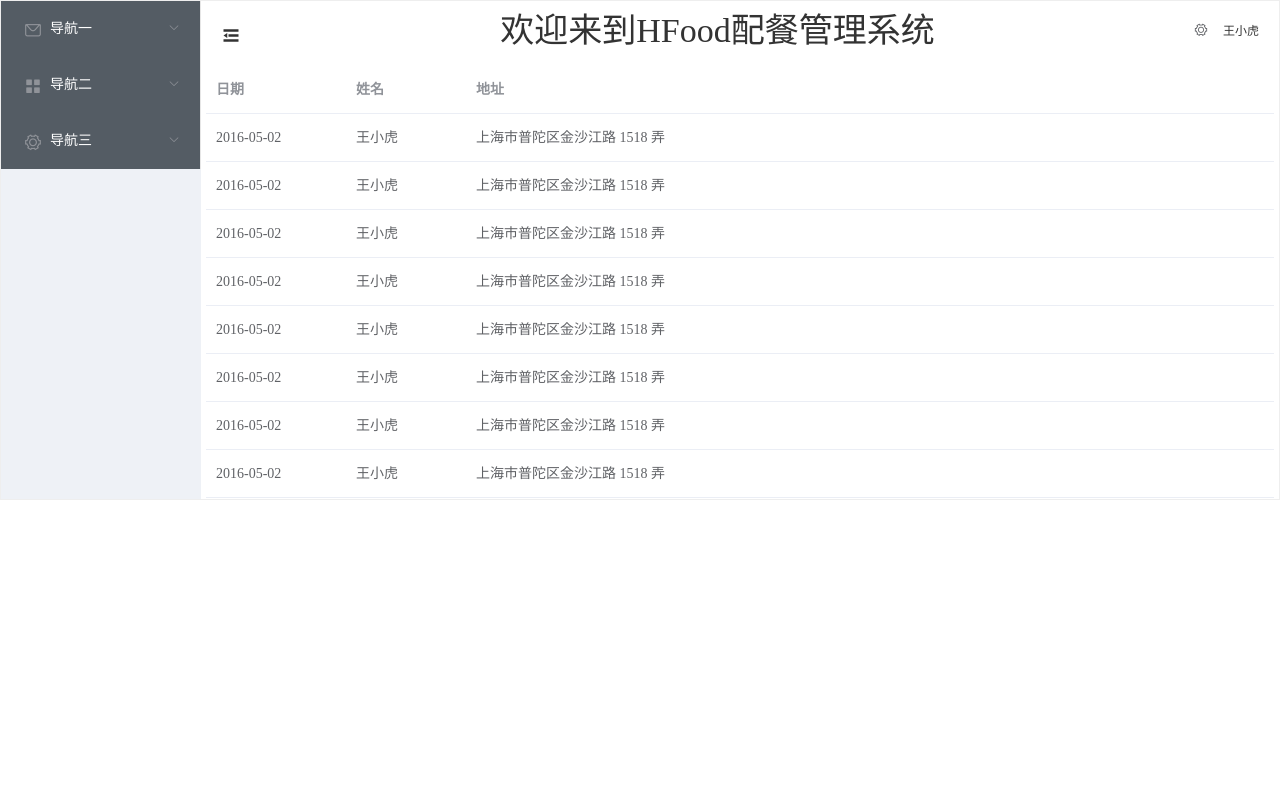
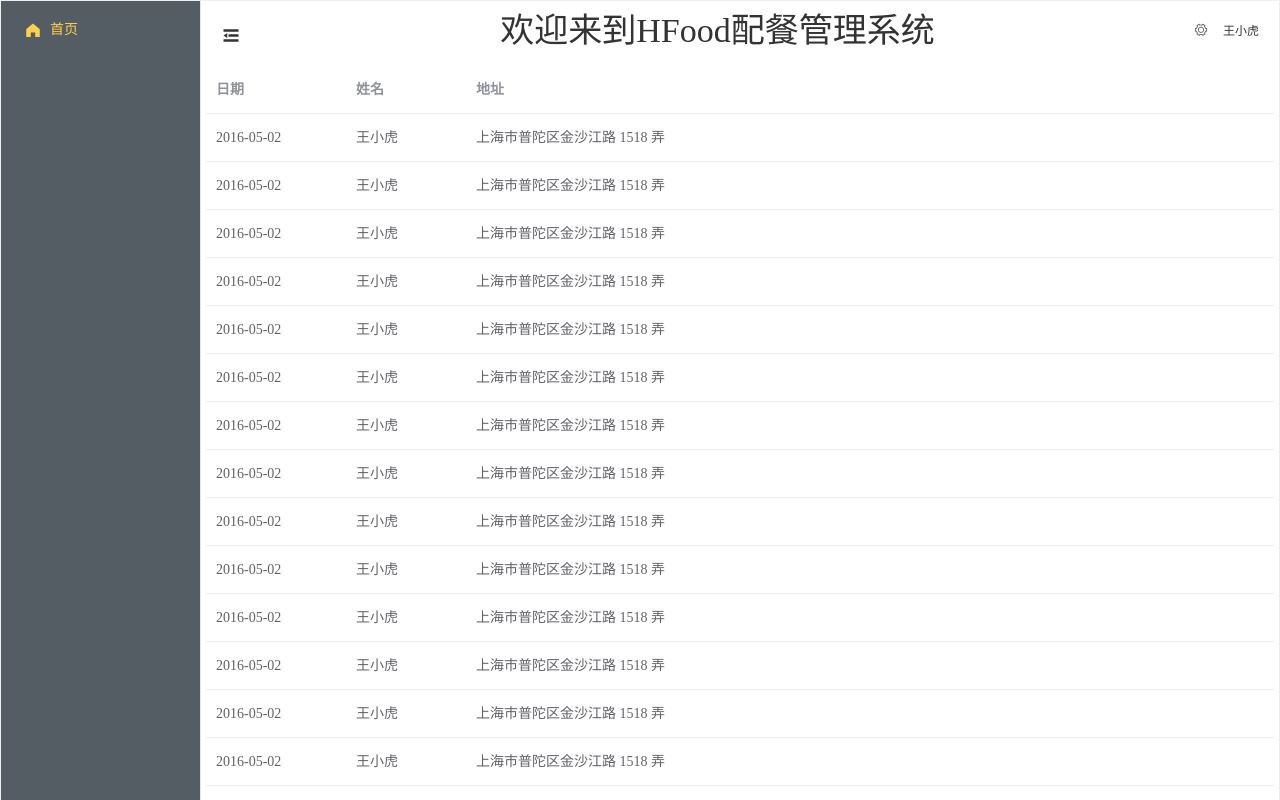
Before and after one commit to zhouzhoi/HFood, a Vue app in the folder front/: page / in a window 1280 px wide. Shown: the top 800 px of the page. Built offline with nearby package versions, Linux system fonts and the light colour scheme.

Commit message:
菜单导航页面伸缩

```diff
--- a/front/src/components/HomePage.vue
+++ b/front/src/components/HomePage.vue
@@ -1,5 +1,5 @@
 <template>
-  <el-container style="height: 500px; border: 1px solid #eee">
+  <el-container style="height: 100%; border: 1px solid #eee">
     <el-aside width="200px" style="background-color: rgb(238, 241, 246)">
       <SideBar></SideBar>
     </el-aside>
--- a/front/src/components/SideBar.vue
+++ b/front/src/components/SideBar.vue
@@ -1,56 +1,19 @@
 <template>
-  <el-menu :default-active="2"
-           class="el-menu-vertical-demo"
-           @open="handleOpen"
-           @close="handleClose"
-           background-color="#545c64"
-           text-color="#fff"
-           active-text-color="#ffd04b">
-    <el-submenu index="1">
-      <template slot="title"><i class="el-icon-message"></i>导航一</template>
-      <el-menu-item-group>
-        <template slot="title">分组一</template>
-        <el-menu-item index="1-1">选项1</el-menu-item>
-        <el-menu-item index="1-2">选项2</el-menu-item>
-      </el-menu-item-group>
-      <el-menu-item-group title="分组2">
-        <el-menu-item index="1-3">选项3</el-menu-item>
-      </el-menu-item-group>
-      <el-submenu index="1-4">
-        <template slot="title">选项4</template>
-        <el-menu-item index="1-4-1">选项4-1</el-menu-item>
-      </el-submenu>
-    </el-submenu>
-    <el-submenu index="2">
-      <template slot="title"><i class="el-icon-menu"></i>导航二</template>
-      <el-menu-item-group>
-        <template slot="title">分组一</template>
-        <el-menu-item index="2-1">选项1</el-menu-item>
-        <el-menu-item index="2-2">选项2</el-menu-item>
-      </el-menu-item-group>
-      <el-menu-item-group title="分组2">
-        <el-menu-item index="2-3">选项3</el-menu-item>
-      </el-menu-item-group>
-      <el-submenu index="2-4">
-        <template slot="title">选项4</template>
-        <el-menu-item index="2-4-1">选项4-1</el-menu-item>
-      </el-submenu>
-    </el-submenu>
-    <el-submenu index="3">
-      <template slot="title"><i class="el-icon-setting"></i>导航三</template>
-      <el-menu-item-group>
-        <template slot="title">分组一</template>
-        <el-menu-item index="3-1">选项1</el-menu-item>
-        <el-menu-item index="3-2">选项2</el-menu-item>
-      </el-menu-item-group>
-      <el-menu-item-group title="分组2">
-        <el-menu-item index="3-3">选项3</el-menu-item>
-      </el-menu-item-group>
-      <el-submenu index="3-4">
-        <template slot="title">选项4</template>
-        <el-menu-item index="3-4-1">选项4-1</el-menu-item>
-      </el-submenu>
-    </el-submenu>
+  <el-menu
+      style="height: 100%;"
+      default-active="/HomePage"
+      :collapse="isCollapse"
+      :collapse-transition="false"
+      background-color="#545c64"
+      text-color="#fff"
+      active-text-color="#ffd04b">
+<!--default-active	当前激活菜单的 index-->
+    <el-menu-item index="/HomePage">
+      <i class="el-icon-s-home"></i>
+      <span slot="title">首页</span>
+    </el-menu-item>
+
+
   </el-menu>
 </template>
 
```
